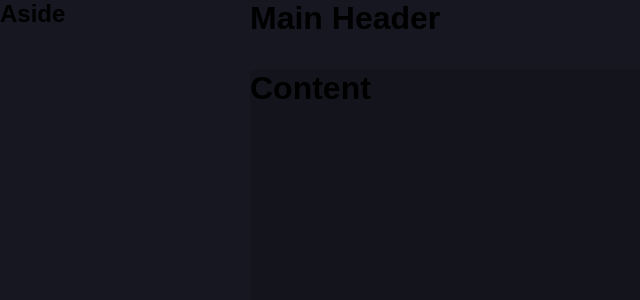
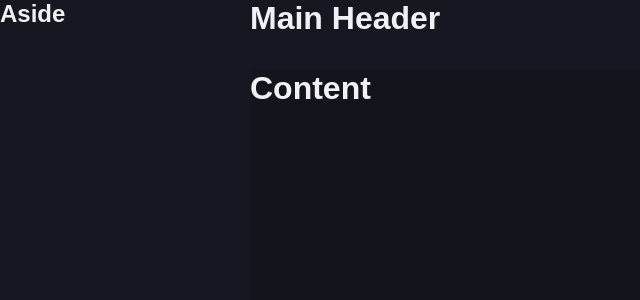
Before and after one commit to vitorSantanaDev/my-wallet-react, a React (Create React App) app: page / in a window 1280 px wide. Shown: the top 300 px of the page, without its empty margins (0-640 px from the left). Built offline with nearby package versions, Linux system fonts and the light colour scheme.

Commit message:
💄 Adding dynamic styles

```diff
--- a/src/components/Aside/styles.ts
+++ b/src/components/Aside/styles.ts
@@ -2,5 +2,6 @@ import styled from "styled-components";
 
 export const AsideWrapper = styled.aside `
   grid-area: AS;
-  background-color: #171721;
+  color: ${({ theme }) => theme.colors.white};
+  background-color: ${({ theme }) => theme.colors.secondary};
 `
--- a/src/components/Content/styles.ts
+++ b/src/components/Content/styles.ts
@@ -2,5 +2,6 @@ import styled from "styled-components";
 
 export const ContentWrapper = styled.div `
   grid-area: CT;
-  background-color: #14141C;
+  color: ${({ theme }) => theme.colors.white};
+  background-color: ${({ theme }) => theme.colors.primary};
 `
--- a/src/components/MainHeader/styles.ts
+++ b/src/components/MainHeader/styles.ts
@@ -2,5 +2,6 @@ import styled from "styled-components";
 
 export const MainHeaderElement = styled.header `
   grid-area: MH;
-  background-color: #171721;
+  color: ${({ theme }) => theme.colors.white};
+  background-color: ${({ theme }) => theme.colors.secondary};
 `
```
